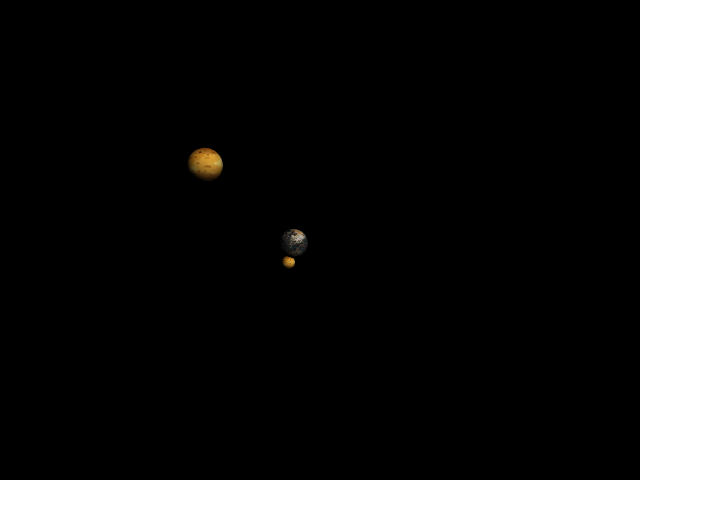
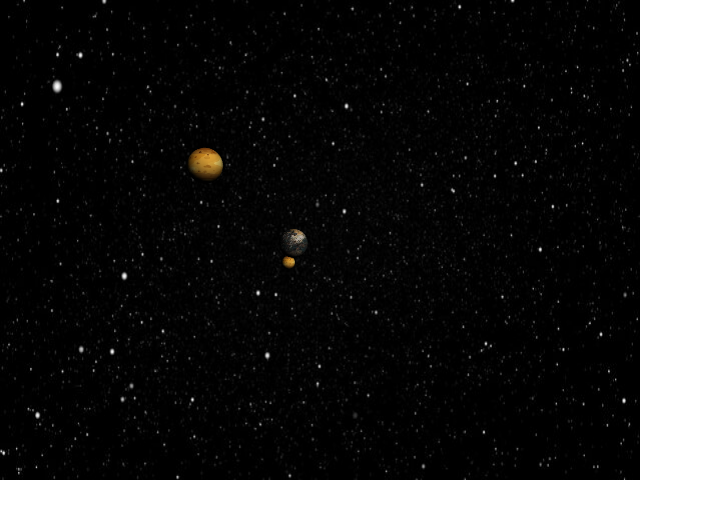
Before and after one commit to garthendrich/ArtistsOfTheGalaxy, a website with bundled scripts: page index.html in a window 1280 px wide. Shown: the whole page, without its empty margins (0-703 px from the left). Built offline with nearby package versions, Linux system fonts and the light colour scheme.

Commit message:
add: added a background for the game

```diff
--- a/index.html
+++ b/index.html
@@ -12,7 +12,8 @@
     <script src="/gl-matrix.js"></script>
   </head>
   <body>
-    <canvas id="screen" height="1000" width="1000"></canvas>
+    <img src="/src/assets/bg-galaxy.jpg" width="640" height="480" style="position: absolute;">
+    <canvas id="screen" height="1000" width="1000" style="position: relative;"></canvas>
 
     <script src="/src/main.js" type="module"></script>
   </body>
--- a/src/Renderer.js
+++ b/src/Renderer.js
@@ -425,7 +425,7 @@ export default class Renderer {
    * -------------------------
    */
   renderEntities(entities) {
-    this.gl.clearColor(0, 0, 0, 1);
+    this.gl.clearColor(0, 0, 0, 0);
     this.gl.clear(this.gl.COLOR_BUFFER_BIT);
 
     for (const entity of entities) this._renderObject(entity);
```
Also changed, not shown: src/assets/bg-galaxy.jpg (added).
